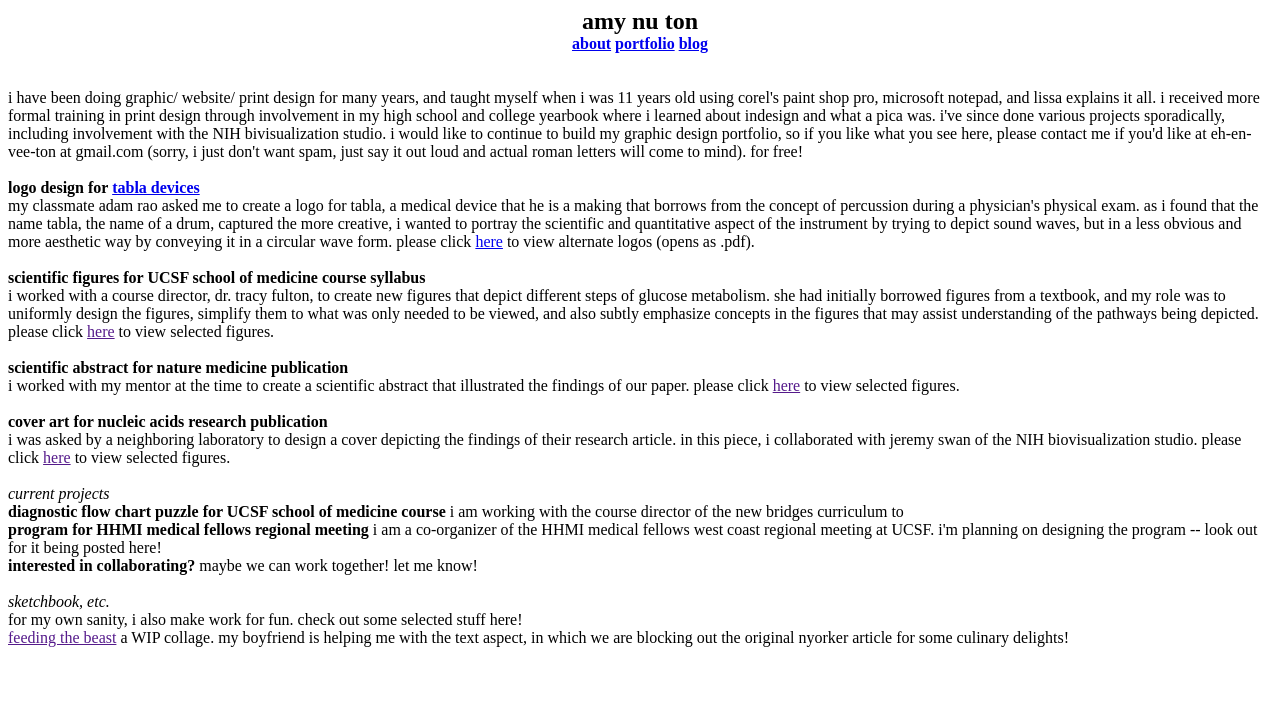
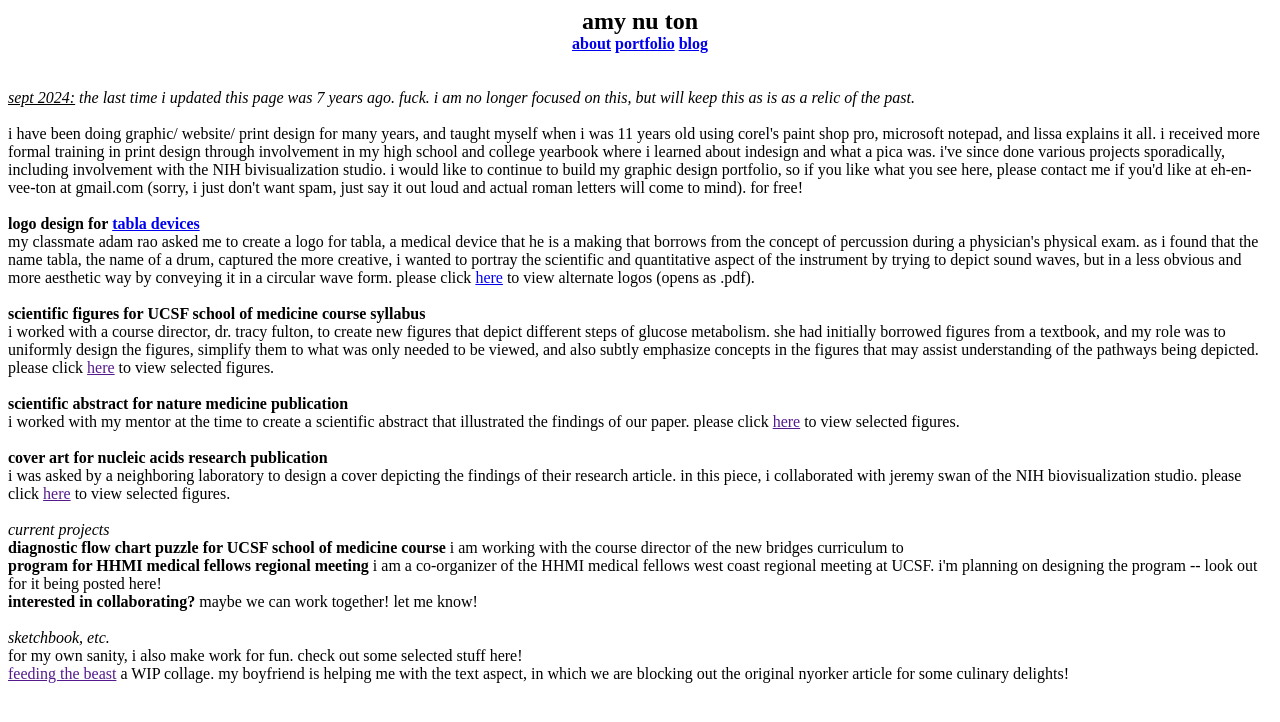
Before and after one commit to anvton/anvton.github.io, a Jekyll site: the page built from portfolio/index.html, in a window 1280 px wide. Shown: the top 722 px of the page. Built offline with Jekyll 4.4.1, drawn with Linux system fonts in a browser that asks for light colours.

Commit message:
Update index.html

```diff
--- a/portfolio/index.html
+++ b/portfolio/index.html
@@ -2,7 +2,8 @@
 layout: default
 title: portfolio
 ---
-
+<i><u>sept 2024:</u> the last time i updated this page was 7 years ago. fuck. i am no longer focused on this, but will keep this as is as a relic of the past.</i>
+<br /><br />
 i have been doing graphic/ website/ print design for many years, and taught myself when i was 11 years old using corel's paint shop pro, microsoft notepad, and lissa explains it all. i received more formal training in print design through involvement in my high school and college yearbook where i learned about indesign and what a pica was. i've since done various projects sporadically, including involvement with the NIH bivisualization studio.
 i would like to continue to build my graphic design portfolio, so if you like what you see here, please contact me if you'd like at eh-en-vee-ton at gmail.com (sorry, i just don't want spam, just say it out loud and actual roman letters will come to mind). for free!
 
```
